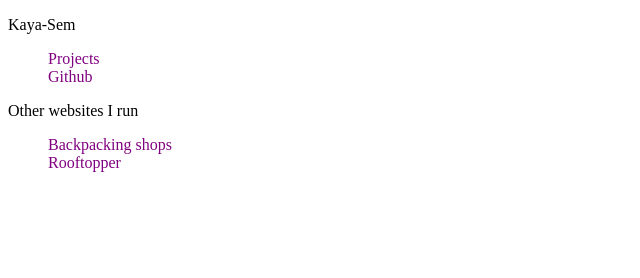
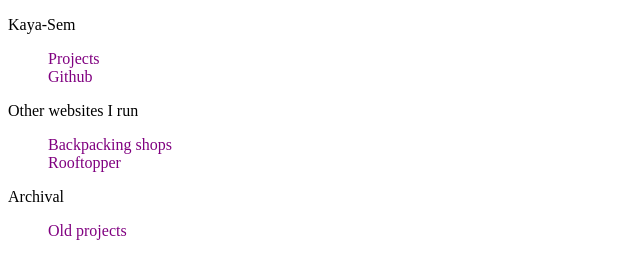
Before and after one commit to Kaya-Sem/website, a plain HTML site: page index.html in a window 1280 px wide. Shown: the whole page, without its empty margins (0-640 px from the left). Drawn offline with Linux system fonts and the light colour scheme.

Commit message:
added archive

```diff
--- a/index.html
+++ b/index.html
@@ -41,6 +41,16 @@
         </li>
     </ul>
 
+
+
+    <p> Archival </p>
+
+    <ul style="list-style-type: none;">
+        <li>
+            <a href="https://gitlab.com/kayasem" class="nav-link">Old projects</a>
+        </li>
+    </ul>
+
 </body>
 
 </html>
```
